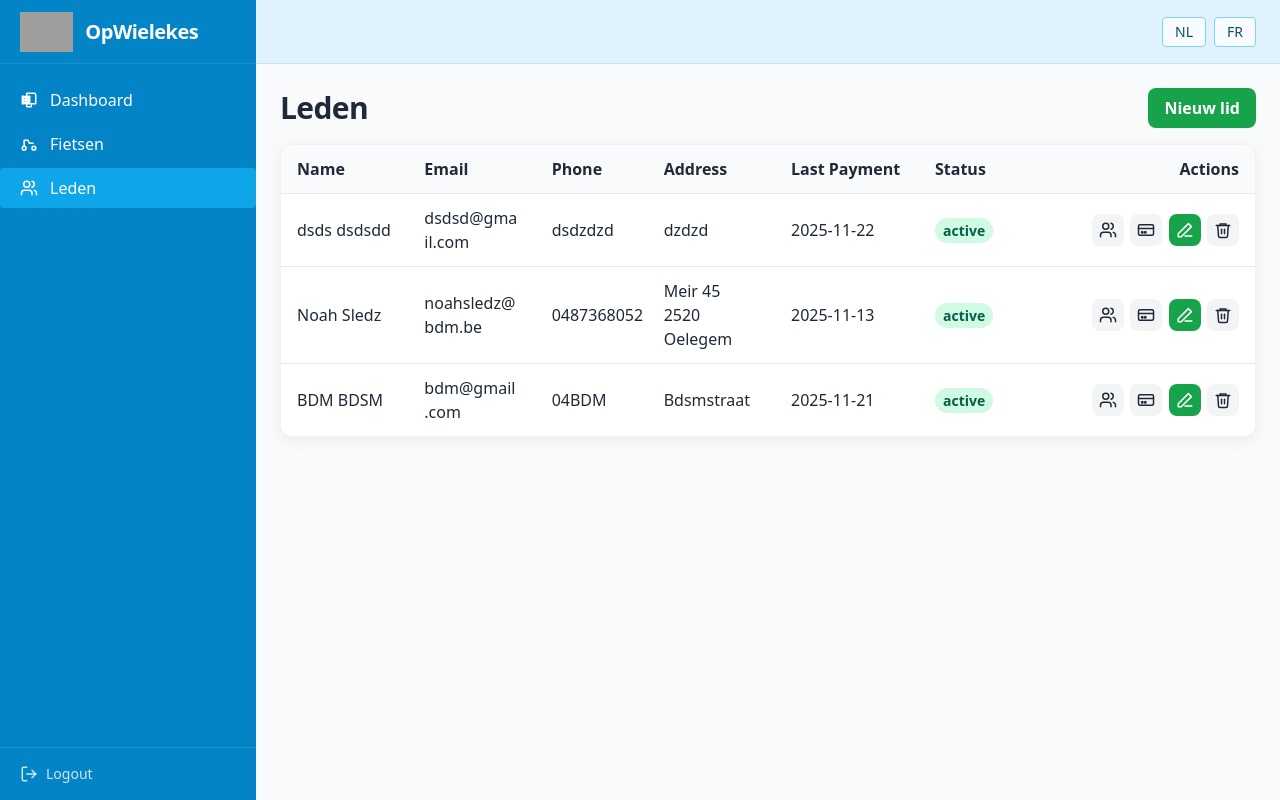
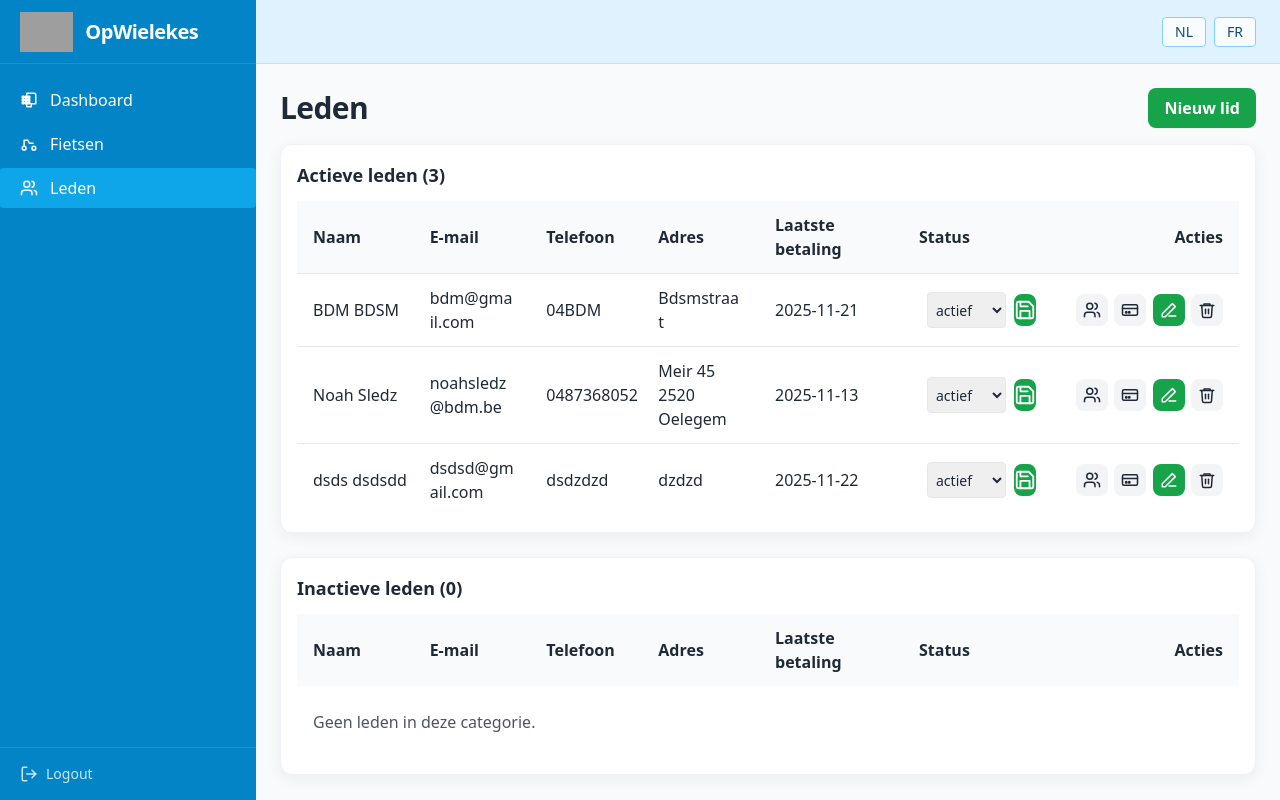
Before and after one commit to A-D-DBS-application/web-application-2025-group-37, a Flask app: page /members in a window 1280 px wide. Run offline with Flask 3, Linux system fonts and the light colour scheme; a user stored in the database is signed in; some libraries are stand-ins or nearby versions; grey boxes are pictures that could not be loaded.

Commit message:
Fietsen en leden bijgewerkt

```diff
--- a/app/routes.py
+++ b/app/routes.py
@@ -96,8 +96,17 @@
 @main.route('/members')
 @login_required
 def members_list():
-    members = Member.query.order_by(Member.created_at.desc()).all()
-    return render_template('members.html', members=members)
+    active_members = (
+        Member.query.filter_by(status='active')
+        .order_by(Member.last_name.asc(), Member.first_name.asc())
+        .all()
+    )
+    inactive_members = (
+        Member.query.filter(Member.status != 'active')
+        .order_by(Member.last_name.asc(), Member.first_name.asc())
+        .all()
+    )
+    return render_template('members.html', active_members=active_members, inactive_members=inactive_members)
 
 
 @main.route('/members/<member_id>/children', methods=['GET'])
@@ -258,6 +267,16 @@
     return render_template('member_form.html', mode='edit', member=member)
 
 
+@main.route('/members/<member_id>/status', methods=['POST'])
+@login_required
+def members_status(member_id):
+    member = Member.query.get_or_404(member_id)
+    new_status = request.form.get('status', 'active')
+    member.status = 'active' if new_status == 'active' else 'inactive'
+    db.session.commit()
+    return redirect(url_for('main.members_list'))
+
+
 # -----------------------
 # Bikes CRUD and status
 # -----------------------
--- a/app/templates/members.html
+++ b/app/templates/members.html
@@ -3,23 +3,25 @@
 <div class="flex items-center justify-between mb-4">
   <h2 class="section-title text-2xl md:text-3xl font-semibold">{{ t('Leden') }}</h2>
   <a href="{{ url_for('main.members_new') }}" class="btn btn-primary">{{ t('Nieuw lid') }}</a>
-</div>
+  </div>
 
-<div class="card table-card">
+<!-- Actieve leden -->
+<div class="card table-card w-full p-4 mb-6">
+  <h3 class="text-lg font-semibold mb-3">{{ t('Actieve leden') }} ({{ active_members|length }})</h3>
   <table class="w-full table-fixed text-left">
     <thead class="bg-gray-50">
       <tr>
-        <th class="py-3 px-4">Name</th>
-        <th class="py-3 px-4">Email</th>
-        <th class="py-3 px-4 w-28">Phone</th>
-        <th class="py-3 px-4">Address</th>
-        <th class="py-3 px-4 w-36">Last Payment</th>
-        <th class="py-3 px-4 w-28">Status</th>
-        <th class="py-3 px-4 w-56 text-right">Actions</th>
+        <th class="py-3 px-4">{{ t('Naam') }}</th>
+        <th class="py-3 px-4">{{ t('E-mail') }}</th>
+        <th class="py-3 px-4 w-28">{{ t('Telefoon') }}</th>
+        <th class="py-3 px-4">{{ t('Adres') }}</th>
+        <th class="py-3 px-4 w-36">{{ t('Laatste betaling') }}</th>
+        <th class="py-3 px-4 w-28">{{ t('Status') }}</th>
+        <th class="py-3 px-4 w-56 text-right">{{ t('Acties') }}</th>
       </tr>
     </thead>
     <tbody>
-      {% for m in members %}
+      {% for m in active_members %}
       <tr class="border-t">
         <td class="py-3 px-4 whitespace-nowrap font-medium">{{ m.first_name }} {{ m.last_name }}</td>
         <td class="py-3 px-4 break-words">{{ m.email or '-' }}</td>
@@ -33,52 +35,105 @@
           {% endif %}
         </td>
         <td class="py-3 px-4">
-          <span class="badge {% if m.status == 'active' %}badge-success{% else %}badge-danger{% endif %}">
-            {{ m.status or 'inactive' }}
-          </span>
+          <form method="POST" action="{{ url_for('main.members_status', member_id=m.member_id) }}" class="flex items-center gap-2">
+            <span class="inline-block w-2.5 h-2.5 rounded-full bg-green-500"></span>
+            <select name="status" class="border rounded p-1 text-sm h-9 w-auto">
+              <option value="active" selected>{{ t('actief') }}</option>
+              <option value="inactive">{{ t('inactief') }}</option>
+            </select>
+            <button class="icon-btn icon-btn-primary tooltip" aria-label="{{ t('Opslaan') }}" title="{{ t('Opslaan') }}" data-tooltip="{{ t('Opslaan') }}">
+              <svg width="22" height="22" viewBox="0 0 24 24" fill="none" stroke="currentColor" stroke-width="2" stroke-linecap="round" stroke-linejoin="round"><path d="M19 21H5a2 2 0 0 1-2-2V5a2 2 0 0 1 2-2h11l5 5v11a2 2 0 0 1-2 2z"/><path d="M17 21V13H7v8"/><path d="M7 3v5h8"/></svg>
+            </button>
+          </form>
         </td>
         <td class="py-3 px-4">
           <div class="actions-row">
             <a class="icon-btn tooltip" href="{{ url_for('main.members_children', member_id=m.member_id) }}" aria-label="{{ t('Kinderen') }}" title="{{ t('Kinderen') }}" data-tooltip="{{ t('Kinderen') }}">
-              <svg width="18" height="18" viewBox="0 0 24 24" fill="none" stroke="currentColor" stroke-width="2" stroke-linecap="round" stroke-linejoin="round">
-                <path d="M16 21v-2a4 4 0 0 0-4-4H6a4 4 0 0 0-4 4v2"/>
-                <circle cx="9" cy="7" r="4"/>
-                <path d="M22 21v-2a4 4 0 0 0-3-3.85"/>
-                <path d="M16 3.13a4 4 0 0 1 0 7.75"/>
-              </svg>
+              <svg width="18" height="18" viewBox="0 0 24 24" fill="none" stroke="currentColor" stroke-width="2" stroke-linecap="round" stroke-linejoin="round"><path d="M16 21v-2a4 4 0 0 0-4-4H6a4 4 0 0 0-4 4v2"/><circle cx="9" cy="7" r="4"/><path d="M22 21v-2a4 4 0 0 0-3-3.85"/><path d="M16 3.13a4 4 0 0 1 0 7.75"/></svg>
             </a>
             <a class="icon-btn tooltip" href="{{ url_for('main.members_payment', member_id=m.member_id) }}" aria-label="{{ t('Betaling') }}" title="{{ t('Betaling') }}" data-tooltip="{{ t('Betaling') }}">
-              <svg width="18" height="18" viewBox="0 0 24 24" fill="none" stroke="currentColor" stroke-width="2" stroke-linecap="round" stroke-linejoin="round">
-                <rect x="2" y="5" width="20" height="14" rx="2"/>
-                <line x1="2" y1="10" x2="22" y2="10"/>
-                <circle cx="7" cy="15" r="1"/>
-                <circle cx="11" cy="15" r="1"/>
-              </svg>
+              <svg width="18" height="18" viewBox="0 0 24 24" fill="none" stroke="currentColor" stroke-width="2" stroke-linecap="round" stroke-linejoin="round"><rect x="2" y="5" width="20" height="14" rx="2"/><line x1="2" y1="10" x2="22" y2="10"/><circle cx="7" cy="15" r="1"/><circle cx="11" cy="15" r="1"/></svg>
             </a>
             <a class="icon-btn icon-btn-primary tooltip" href="{{ url_for('main.members_edit', member_id=m.member_id) }}" aria-label="{{ t('Bewerken') }}" title="{{ t('Bewerken') }}" data-tooltip="{{ t('Bewerken') }}">
-              <svg width="18" height="18" viewBox="0 0 24 24" fill="none" stroke="currentColor" stroke-width="2" stroke-linecap="round" stroke-linejoin="round">
-                <path d="M12 20h9"/>
-                <path d="M16.5 3.5l4 4L7 21H3v-4L16.5 3.5z"/>
-              </svg>
+              <svg width="18" height="18" viewBox="0 0 24 24" fill="none" stroke="currentColor" stroke-width="2" stroke-linecap="round" stroke-linejoin="round"><path d="M12 20h9"/><path d="M16.5 3.5l4 4L7 21H3v-4L16.5 3.5z"/></svg>
             </a>
             <form method="POST" action="{{ url_for('main.members_delete', member_id=m.member_id) }}" onsubmit="return confirm('Lid verwijderen?');">
               <button class="icon-btn tooltip" data-tooltip="{{ t('Verwijderen') }}" aria-label="{{ t('Verwijderen') }}" title="{{ t('Verwijderen') }}">
-                <svg width="18" height="18" viewBox="0 0 24 24" fill="none" stroke="currentColor" stroke-width="2" stroke-linecap="round" stroke-linejoin="round">
-                  <path d="M3 6h18"/>
-                  <path d="M8 6V4h8v2"/>
-                  <path d="M10 11v6"/>
-                  <path d="M14 11v6"/>
-                  <path d="M5 6l1 14a2 2 0 0 0 2 2h8a2 2 0 0 0 2-2l1-14"/>
-                </svg>
+                <svg width="18" height="18" viewBox="0 0 24 24" fill="none" stroke="currentColor" stroke-width="2" stroke-linecap="round" stroke-linejoin="round"><path d="M3 6h18"/><path d="M8 6V4h8v2"/><path d="M10 11v6"/><path d="M14 11v6"/><path d="M5 6l1 14a2 2 0 0 0 2 2h8a2 2 0 0 0 2-2l1-14"/></svg>
               </button>
             </form>
           </div>
         </td>
       </tr>
       {% else %}
+      <tr><td class="py-6 px-4 text-gray-600" colspan="7">{{ t('Geen leden in deze categorie.') }}</td></tr>
+      {% endfor %}
+    </tbody>
+  </table>
+</div>
+
+<!-- Inactieve leden -->
+<div class="card table-card w-full p-4">
+  <h3 class="text-lg font-semibold mb-3">{{ t('Inactieve leden') }} ({{ inactive_members|length }})</h3>
+  <table class="w-full table-fixed text-left">
+    <thead class="bg-gray-50">
       <tr>
-        <td class="py-6 px-4 text-gray-600" colspan="7">Geen leden gevonden. Voeg je eerste lid toe.</td>
+        <th class="py-3 px-4">{{ t('Naam') }}</th>
+        <th class="py-3 px-4">{{ t('E-mail') }}</th>
+        <th class="py-3 px-4 w-28">{{ t('Telefoon') }}</th>
+        <th class="py-3 px-4">{{ t('Adres') }}</th>
+        <th class="py-3 px-4 w-36">{{ t('Laatste betaling') }}</th>
+        <th class="py-3 px-4 w-28">{{ t('Status') }}</th>
+        <th class="py-3 px-4 w-56 text-right">{{ t('Acties') }}</th>
       </tr>
+    </thead>
+    <tbody>
+      {% for m in inactive_members %}
+      <tr class="border-t">
+        <td class="py-3 px-4 whitespace-nowrap font-medium">{{ m.first_name }} {{ m.last_name }}</td>
+        <td class="py-3 px-4 break-words">{{ m.email or '-' }}</td>
+        <td class="py-3 px-4">{{ m.phone or '-' }}</td>
+        <td class="py-3 px-4 break-words">{{ m.address or '-' }}</td>
+        <td class="py-3 px-4">
+          {% if m.last_payment %}
+            {{ m.last_payment.strftime('%Y-%m-%d') }}
+          {% else %}
+            <span class="text-orange-600">{{ t('No payment') }}</span>
+          {% endif %}
+        </td>
+        <td class="py-3 px-4">
+          <form method="POST" action="{{ url_for('main.members_status', member_id=m.member_id) }}" class="flex items-center gap-2">
+            <span class="inline-block w-2.5 h-2.5 rounded-full bg-red-500"></span>
+            <select name="status" class="border rounded p-1 text-sm h-9 w-auto">
+              <option value="active">{{ t('actief') }}</option>
+              <option value="inactive" selected>{{ t('inactief') }}</option>
+            </select>
+            <button class="icon-btn icon-btn-primary tooltip" aria-label="{{ t('Opslaan') }}" title="{{ t('Opslaan') }}" data-tooltip="{{ t('Opslaan') }}">
+              <svg width="22" height="22" viewBox="0 0 24 24" fill="none" stroke="currentColor" stroke-width="2" stroke-linecap="round" stroke-linejoin="round"><path d="M19 21H5a2 2 0 0 1-2-2V5a2 2 0 0 1 2-2h11l5 5v11a2 2 0 0 1-2 2z"/><path d="M17 21V13H7v8"/><path d="M7 3v5h8"/></svg>
+            </button>
+          </form>
+        </td>
+        <td class="py-3 px-4">
+          <div class="actions-row">
+            <a class="icon-btn tooltip" href="{{ url_for('main.members_children', member_id=m.member_id) }}" aria-label="{{ t('Kinderen') }}" title="{{ t('Kinderen') }}" data-tooltip="{{ t('Kinderen') }}">
+              <svg width="18" height="18" viewBox="0 0 24 24" fill="none" stroke="currentColor" stroke-width="2" stroke-linecap="round" stroke-linejoin="round"><path d="M16 21v-2a4 4 0 0 0-4-4H6a4 4 0 0 0-4 4v2"/><circle cx="9" cy="7" r="4"/><path d="M22 21v-2a4 4 0 0 0-3-3.85"/><path d="M16 3.13a4 4 0 0 1 0 7.75"/></svg>
+            </a>
+            <a class="icon-btn tooltip" href="{{ url_for('main.members_payment', member_id=m.member_id) }}" aria-label="{{ t('Betaling') }}" title="{{ t('Betaling') }}" data-tooltip="{{ t('Betaling') }}">
+              <svg width="18" height="18" viewBox="0 0 24 24" fill="none" stroke="currentColor" stroke-width="2" stroke-linecap="round" stroke-linejoin="round"><rect x="2" y="5" width="20" height="14" rx="2"/><line x1="2" y1="10" x2="22" y2="10"/><circle cx="7" cy="15" r="1"/><circle cx="11" cy="15" r="1"/></svg>
+            </a>
+            <a class="icon-btn icon-btn-primary tooltip" href="{{ url_for('main.members_edit', member_id=m.member_id) }}" aria-label="{{ t('Bewerken') }}" title="{{ t('Bewerken') }}" data-tooltip="{{ t('Bewerken') }}">
+              <svg width="18" height="18" viewBox="0 0 24 24" fill="none" stroke="currentColor" stroke-width="2" stroke-linecap="round" stroke-linejoin="round"><path d="M12 20h9"/><path d="M16.5 3.5l4 4L7 21H3v-4L16.5 3.5z"/></svg>
+            </a>
+            <form method="POST" action="{{ url_for('main.members_delete', member_id=m.member_id) }}" onsubmit="return confirm('Lid verwijderen?');">
+              <button class="icon-btn tooltip" data-tooltip="{{ t('Verwijderen') }}" aria-label="{{ t('Verwijderen') }}" title="{{ t('Verwijderen') }}">
+                <svg width="18" height="18" viewBox="0 0 24 24" fill="none" stroke="currentColor" stroke-width="2" stroke-linecap="round" stroke-linejoin="round"><path d="M3 6h18"/><path d="M8 6V4h8v2"/><path d="M10 11v6"/><path d="M14 11v6"/><path d="M5 6l1 14a2 2 0 0 0 2 2h8a2 2 0 0 0 2-2l1-14"/></svg>
+              </button>
+            </form>
+          </div>
+        </td>
+      </tr>
+      {% else %}
+      <tr><td class="py-6 px-4 text-gray-600" colspan="7">{{ t('Geen leden in deze categorie.') }}</td></tr>
       {% endfor %}
     </tbody>
   </table>
```
Also changed, not shown: app/i18n.py (+8 -0 lines).
